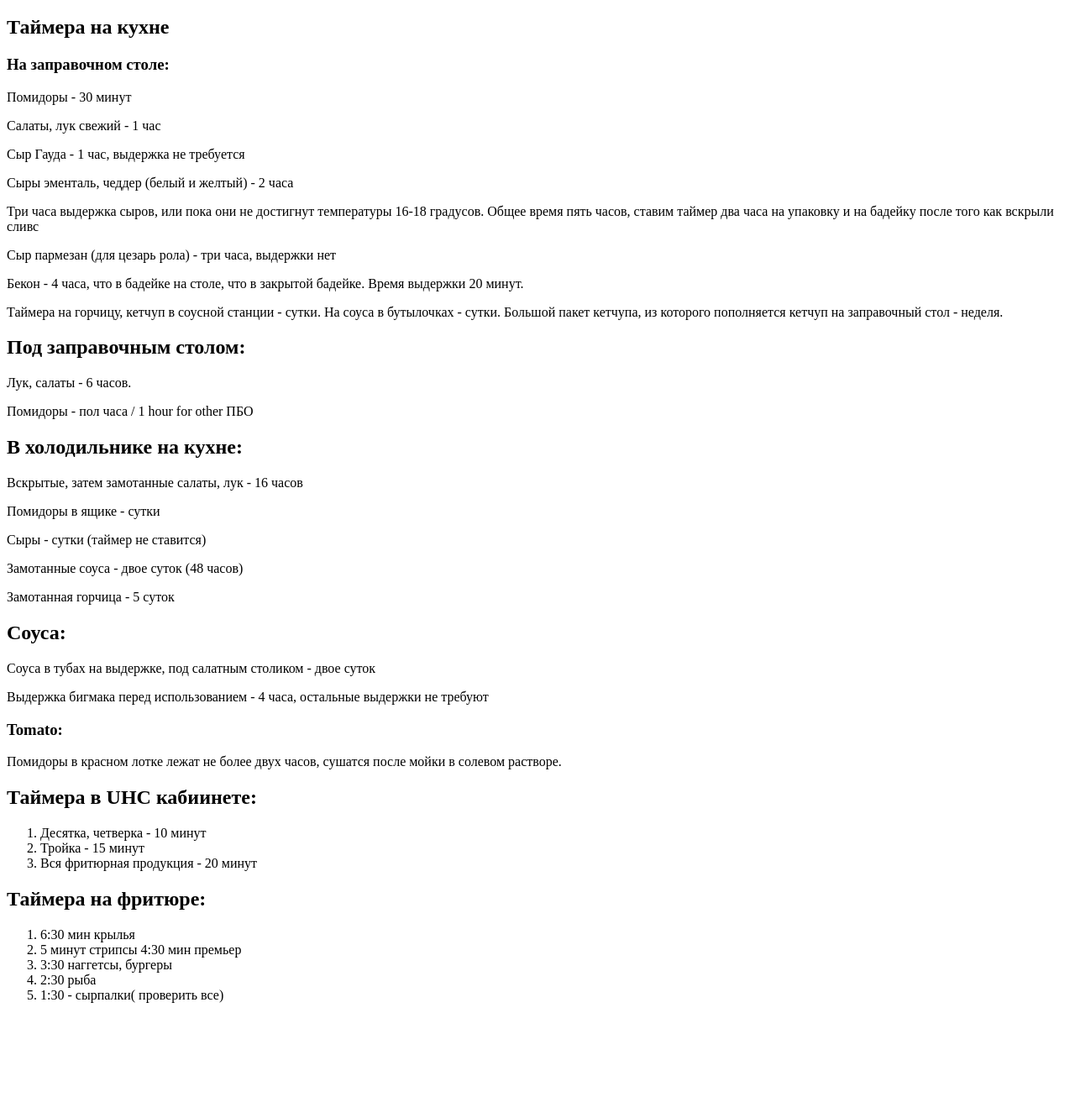
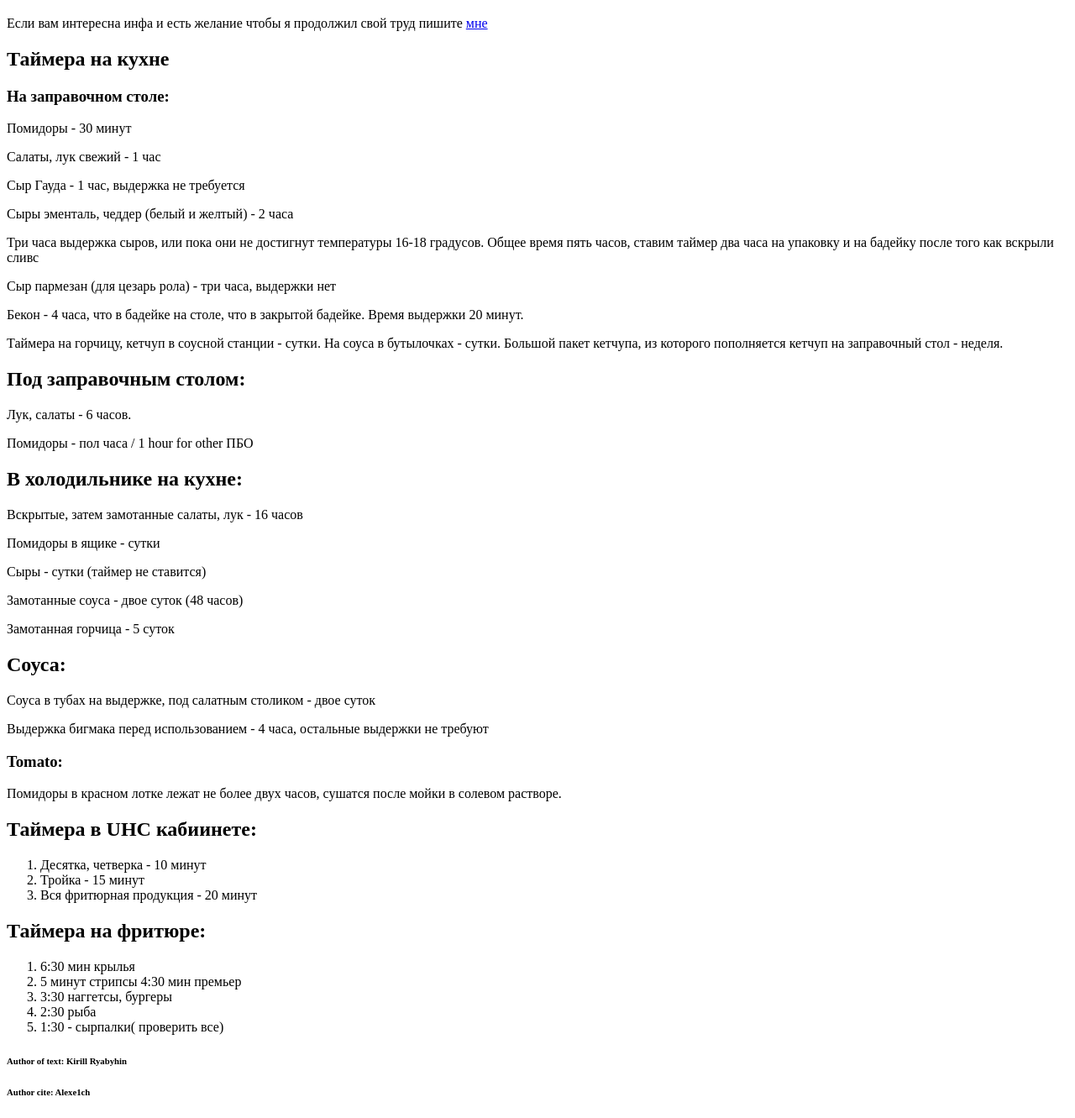
Before and after one commit to Alexe1ch/mc_info, a plain HTML site: page index.html in a window 1280 px wide. Shown: the part 61-1392 px from the top of the page at 84% size. Before the commit the page ends 1271 px from the top, so only its background shows below. Drawn offline with Linux system fonts and the light colour scheme.

Commit message:
add authrs

```diff
--- a/index.html
+++ b/index.html
@@ -10,7 +10,8 @@
 
 <body>
 	<h1>MACInfo для желающих стать Instructor</h1>
-
+	<p>Если вам интересна инфа и есть желание чтобы я продолжил свой труд пишите <a
+			href="https://vk.com/id359515641">мне</a></p>
 	<h2>Таймера на кухне</h2>
 
 	<h3>На заправочном столе:</h3>
@@ -61,6 +62,8 @@
 		<li>2:30 рыба </li>
 		<li>1:30 - сырпалки( проверить все)</li>
 	</ol>
+	<h6>Author of text: Kirill Ryabyhin</h6>
+	<h6>Author cite: Alexe1ch</h6>
 </body>
 
 </html>
```
